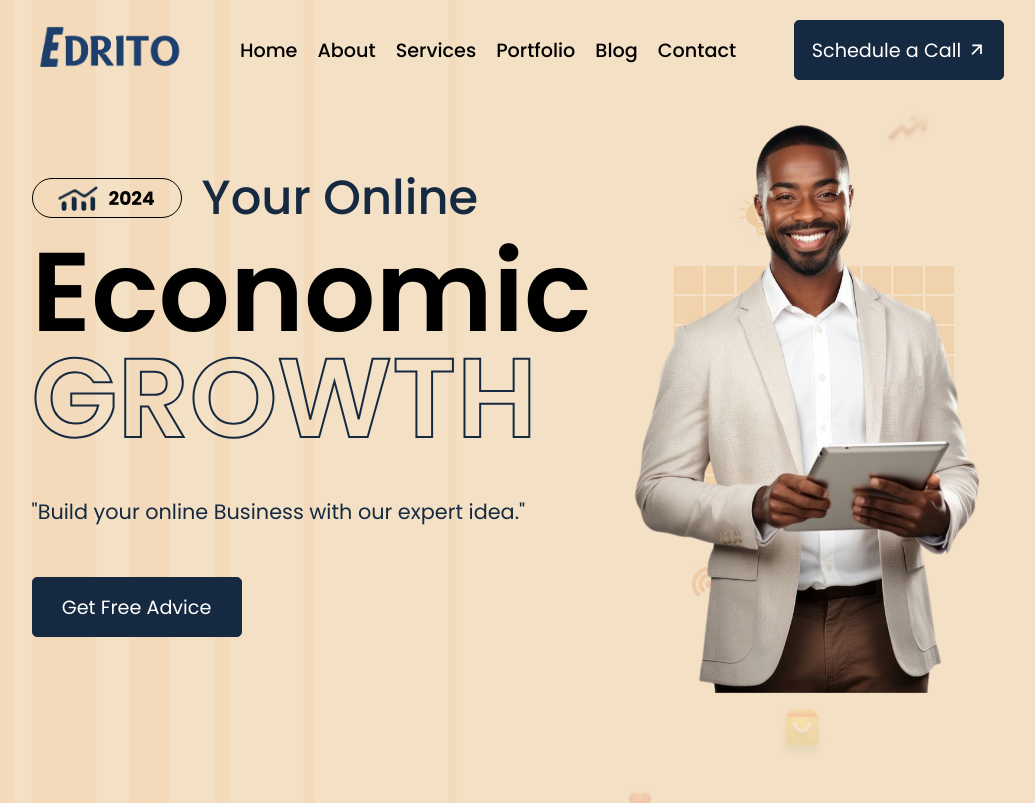
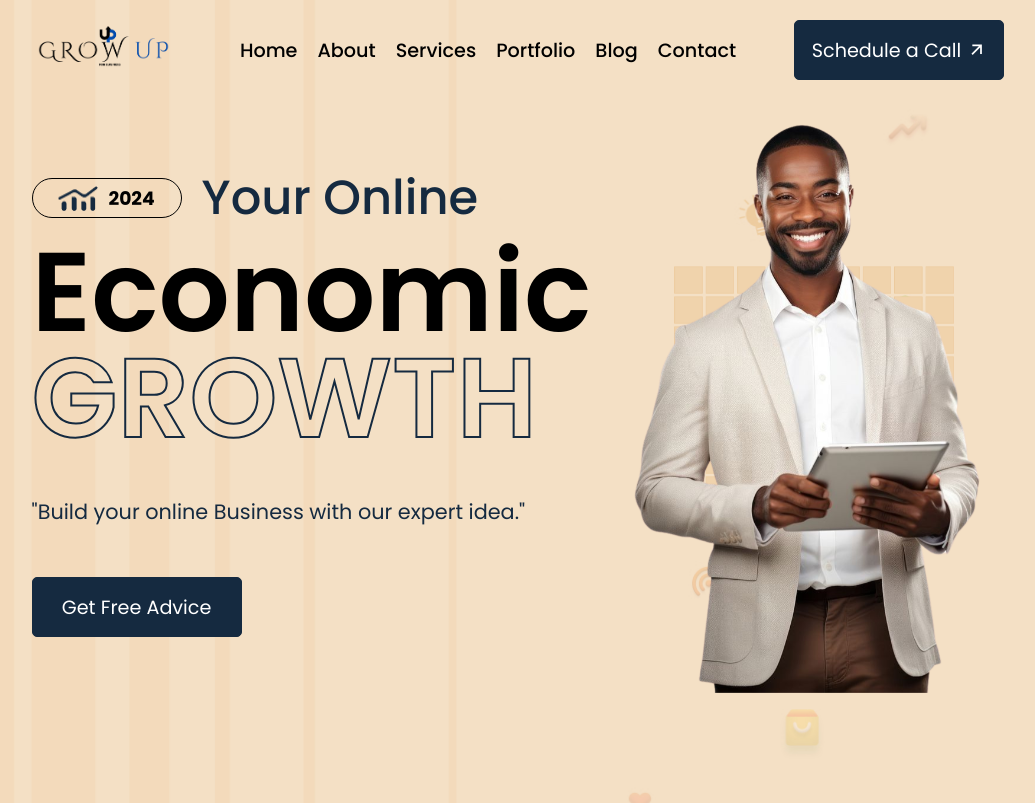
Before and after one commit to Festo1/GrowUP_B-tech, a plain HTML site: page index.html in a window 1280 px wide. Shown: the top 803 px of the page, without its empty margins (122-1157 px from the left). Drawn offline with nearby package versions, Linux system fonts and the light colour scheme.

Commit message:
Update my logo

```diff
--- a/index.html
+++ b/index.html
@@ -24,7 +24,7 @@
     <header>
       <nav>
         <div class="logo">
-          <img src="Images/logo.png" alt="Logo" />
+          <img src="Images/B-logo.png" alt="Logo" />
         </div>
         <ul class="menu">
           <li><a href="#home">Home</a></li>
```
